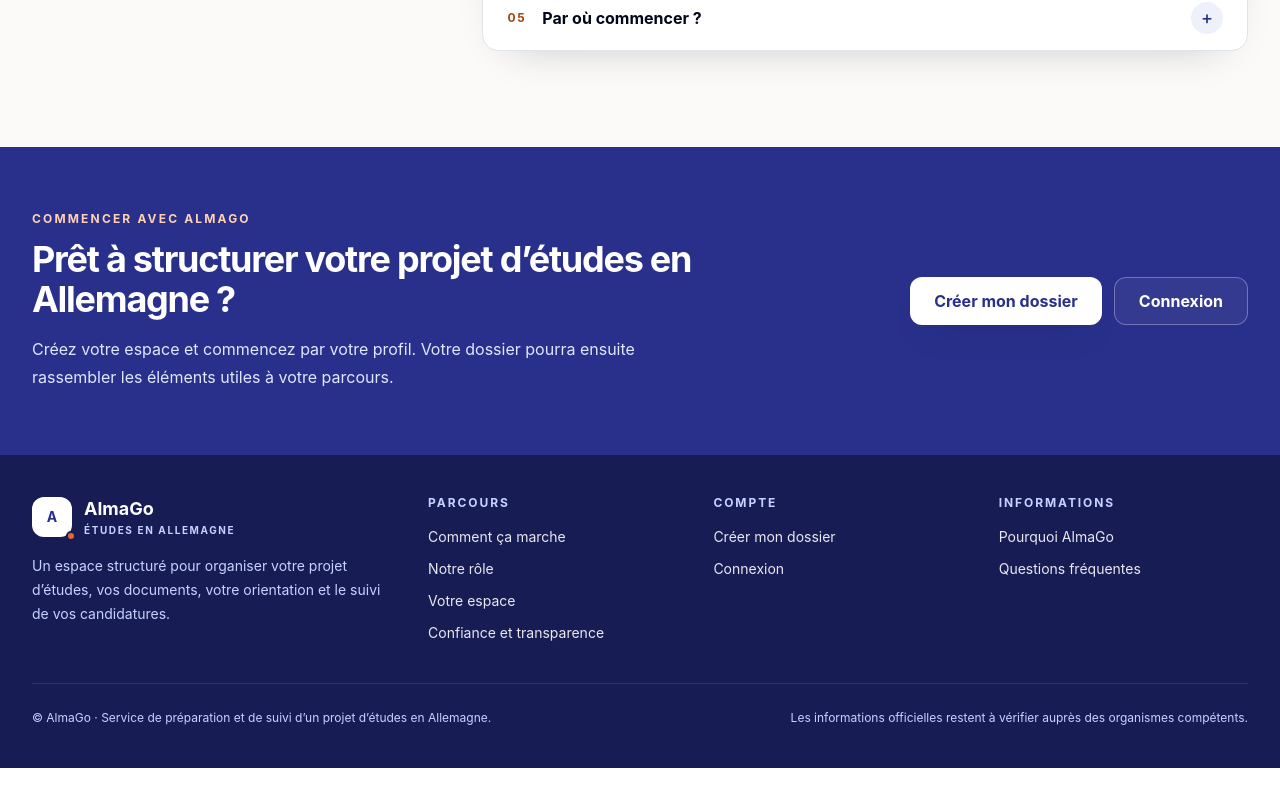
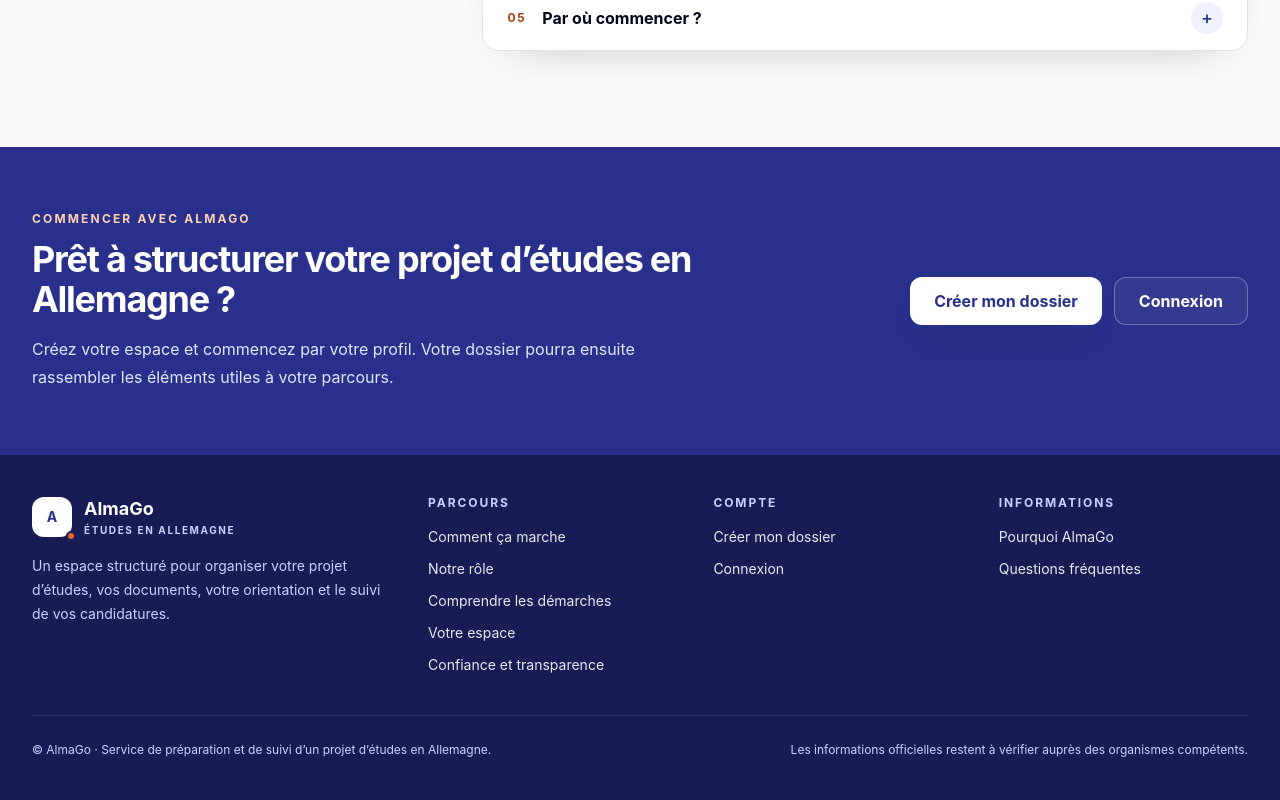
Before and after one commit to almago-platform/AlmaGo, a Next.js app: page / in a window 1280 px wide. Shown: the part 6033-6833 px from the top of the page. Before the commit the page ends 6801 px from the top, so only its background shows below. Built offline with nearby package versions, Linux system fonts and the light colour scheme.

Commit message:
feat(v3): link process guidance from public footer

```diff
--- a/src/components/public/HomeClosing.tsx
+++ b/src/components/public/HomeClosing.tsx
@@ -57,10 +57,11 @@ export function HomeFooter() {
           <FooterColumn
             title="Parcours"
             links={[
-              ["Comment ça marche", "#parcours"],
-              ["Notre rôle", "#role"],
-              ["Votre espace", "#espace"],
-              ["Confiance et transparence", "#confiance"],
+              ["Comment ça marche", "/#parcours"],
+              ["Notre rôle", "/#role"],
+              ["Comprendre les démarches", "/comprendre-les-demarches"],
+              ["Votre espace", "/#espace"],
+              ["Confiance et transparence", "/#confiance"],
             ]}
           />
           <FooterColumn
```
